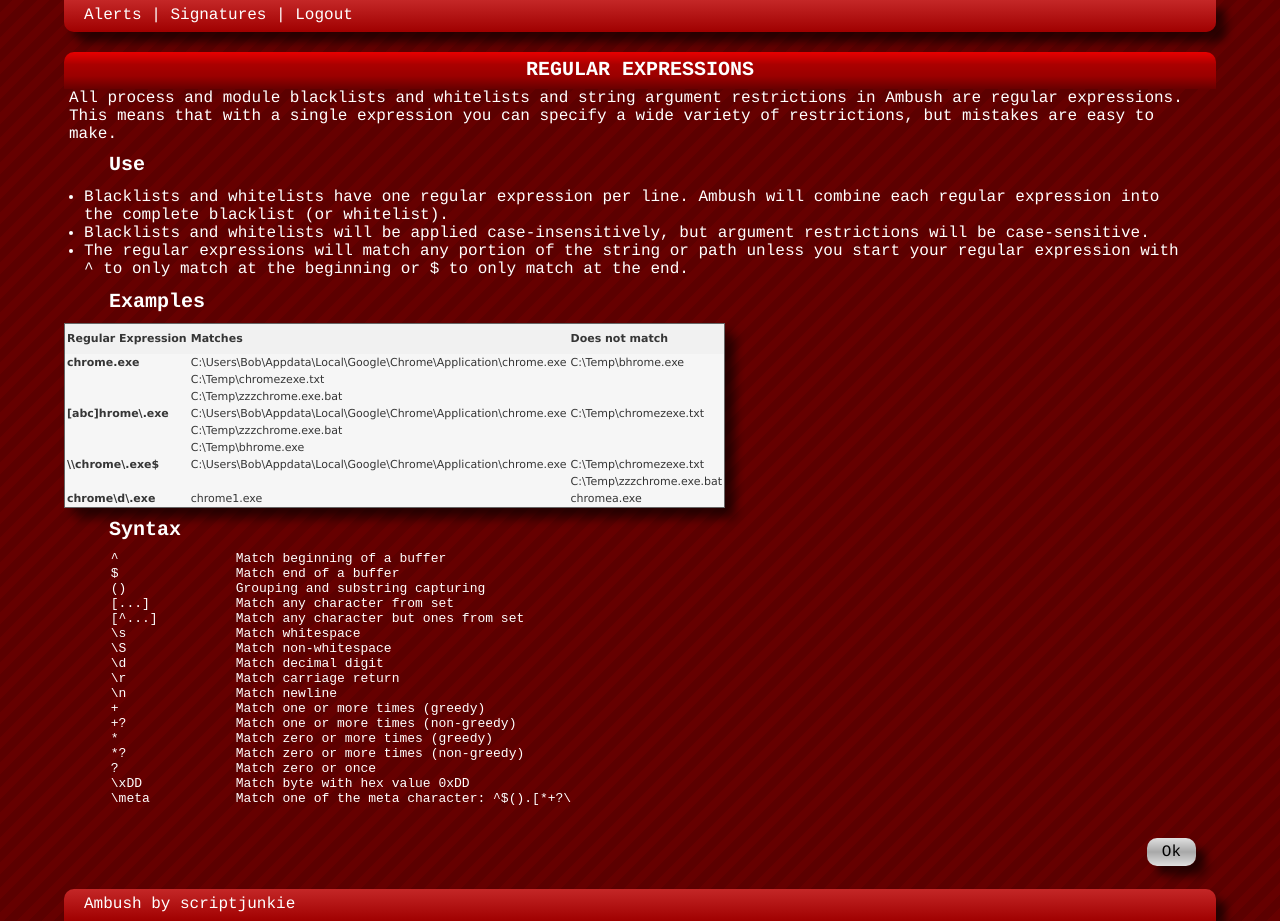
After one commit to scriptjunkie/Ambush, a Rails app: page /documentation/regex in a window 1280 px wide. The commit adds this page. Run offline with Rails 7, Linux system fonts and the light colour scheme; the visitor is signed in with stand-in values (Sample User, id 1); style sheets or scripts are compiled from the project's sources; parts of the project's set-up code (start-up, migrations or seed data) failed here and were passed over.

Commit message:
Document regular expressions in-app. Make blacklists match documentation.

```diff
--- a/server/app/assets/javascripts/signature_sets.js
+++ b/server/app/assets/javascripts/signature_sets.js
@@ -98,15 +98,15 @@ function subtypeChange(i, arg){
 	}else if(val == "range"){
 		$('#restrictval'+i).html('<input name="val'+i+'" value="0" size=10></input>-<input name="subval'+i+'" value="0xFFFFFFFF" size=10></input>');
 	}else if(val == "RegExp"){
-		$('#restrictval'+i).html('<input name="val'+i+'" value="^.*RegExp$" size=20></input>');
+		$('#restrictval'+i).html('<input name="val'+i+'" value="^.*RegExp$" size=20></input> <a href=../documentation/regex target=_blank>?</a>');
 	}else if(val == "pointer"){
 		$('#restrictval'+i).html('<input name="val'+i+'" value="0" type="hidden"></input><input type="text" name="subval'+i+'" value="0x40" title="A memory protection constant, like PAGE_EXECUTE_READWRITE or a bitmask of possible memory protection values of the memory pointed to"></input>');
 		//Set up the tooltip
 		$("input[name=subval"+i+"]").tooltip({ position: "center right", effect: "fade", opacity: 0.8 });
 	}else if(val == "VAL"){
-		$('#restrictval'+i).html('<input name="val'+i+'" value="^\\x00\\xff*RegExp$" size=20></input> Size:<input name="blobval'+i+'" value="0" size=5></input>');
+		$('#restrictval'+i).html('<input name="val'+i+'" value="^\\x00\\xff*RegExp$" size=20></input> <a href=../documentation/regex target=_blank class=visible>?</a> Size:<input name="blobval'+i+'" value="0" size=5></input>');
 	}else if(val == "ARG"){
-		var html = '<input name="val'+i+'" value="^\\x00\\xff*RegExp$" size=20></input> Size arg:<select id="sels'+i+'" name="blobval'+i+'">';
+		var html = '<input name="val'+i+'" value="^\\x00\\xff*RegExp$" size=20></input> <a href=../documentation/regex target=_blank class=visible>?</a> Size arg:<select id="sels'+i+'" name="blobval'+i+'">';
 		for(j=0; j<=$('#typerow').children().length - 2; j++)
 			if(j != i)
 				html += '<option value="'+j+'">'+j+'</option>';
--- a/server/app/assets/stylesheets/application.css
+++ b/server/app/assets/stylesheets/application.css
@@ -70,7 +70,7 @@ margin-right: auto;
 margin-bottom: 20px;
 position:relative;
 }
-p, span {
+p, span, ul{
 margin: 0px;
 padding:2px 20px;
 color: white;
@@ -163,6 +163,9 @@ padding:5px;
 table a {
 color: #333333;
 text-decoration:none;
+}
+a.visible {
+text-decoration:underline;
 }
 table a:hover {
 text-decoration:underline;
--- a/server/app/controllers/signature_sets_controller.rb
+++ b/server/app/controllers/signature_sets_controller.rb
@@ -116,4 +116,11 @@ class SignatureSetsController < ApplicationController
 		@signature_set.destroy
 		respond_with({:message => 'Signature Set successfully destroyed!'}, :location => nil)
 	end
+
+	# GET /documentation/regex
+	def regexinfo
+		respond_to do |format|
+			format.html # regexinfo.html.erb
+		end
+	end
 end
--- a/server/app/helpers/application_helper.rb
+++ b/server/app/helpers/application_helper.rb
@@ -16,4 +16,13 @@ module ApplicationHelper
 			end
 		end
 	end
+
+	# turns a regex list from display format (multiline) to a lowercase regex
+	# also null pads to 4 byte alignment
+	def self.splitregex(str)
+		return "\x00\x00\x00\x00".encode('binary') if str == nil or str.chomp == ''
+		newstr = '(' + str.chomp.gsub(/\r\n/,'|').gsub(/\n/,'|') + ')'
+		newstr = newstr.downcase.encode("UTF-16LE").force_encoding('binary')
+		newstr = newstr + ("\x00" * (4 - (newstr.length % 4)))
+	end
 end
--- a/server/app/models/signature_set.rb
+++ b/server/app/models/signature_set.rb
@@ -69,8 +69,7 @@ class SignatureSet < ActiveRecord::Base
 		self.serial = 1 if self.serial == nil
 		out = [@@signature_version, self.serial].pack('eV')
 		reserved = '' # not currently used
-		blist = self.procblacklist.to_s.encode("UTF-16LE").force_encoding('binary')
-		blist = blist + ("\x00" * (4 - (blist.length % 4)) )
+		blist = ApplicationHelper.splitregex(self.procblacklist.to_s) # handles regex formatting, encoding and padding
 
 		dlls = AvailableDll.find(:all,:joins => "INNER JOIN available_functions ON available_functions.available_dll_id = available_dlls.id INNER JOIN actions ON available_functions.id = actions.available_function_id",:select => 'DISTINCT(available_dlls.name),available_dlls.*')
 		numdlls = 0
--- a/server/app/views/signature_sets/_form.html.erb
+++ b/server/app/views/signature_sets/_form.html.erb
@@ -22,7 +22,7 @@
 		<tr><td>Export as YAML</td><td><a href="/signature_sets/<%= @signature_set.id %>/yaml">Download</a></td></tr>
 		<tr><td>Alert aggregator (syslog)</td><td><%= text_field :signature_set, :aggregator %></td></tr>
 		<tr><td>Aggregator port (default 514)</td><td><%= text_field :signature_set, :aggregator_port %></td></tr>
-		<tr><td>Process blacklist</td><td><%= text_area :signature_set, :procblacklist %></td></tr>
+		<tr><td>Process blacklist (<a href="../../documentation/regex" target="_blank" class="visible">regular expressions</a>) </td><td><%= text_area :signature_set, :procblacklist %></td></tr>
 	</tbody>
 	<tfoot><tr><td colspan="2">  </td></tr></tfoot>
 </table>
--- /dev/null
+++ b/server/app/views/signature_sets/regexinfo.html.erb
@@ -0,0 +1,50 @@
+
+<div class="content">
+	<div class="caption">Regular Expressions</div>
+	<div class="contenttext">
+	<p>All process and module blacklists and whitelists and string argument restrictions in Ambush are regular expressions. This means that with a single expression you can specify a wide variety of restrictions, but mistakes are easy to make.</p>
+	<h3>Use</h3>
+	<p><ul><li>Blacklists and whitelists have one regular expression per line. Ambush will combine each regular expression into the complete blacklist (or whitelist).</li>
+	<li>Blacklists and whitelists will be applied case-insensitively, but argument restrictions will be case-sensitive.</li>
+	<li>The regular expressions will match any portion of the string or path unless you start your regular expression with ^ to only match at the beginning or $ to only match at the end.</li>
+	</ul></p>
+	<h3>Examples</h3>
+
+<table class="sortable" >
+	<thead><tr><th scope="col">Regular Expression</th><th scope="col">Matches</th><th scope="col">Does not match</th></tr></thead>
+	<tbody>
+		<tr><th>chrome.exe</th><td>C:\Users\Bob\Appdata\Local\Google\Chrome\Application\chrome.exe</td><td>C:\Temp\bhrome.exe</td></tr>
+		<tr><th></th><td>C:\Temp\chromezexe.txt</td><td></td></tr>
+		<tr><th></th><td>C:\Temp\zzzchrome.exe.bat</td><td></td></tr>
+		<tr><th>[abc]hrome\.exe</th><td>C:\Users\Bob\Appdata\Local\Google\Chrome\Application\chrome.exe</td><td>C:\Temp\chromezexe.txt</td></tr>
+		<tr><th></th><td>C:\Temp\zzzchrome.exe.bat</td><td></td></tr>
+		<tr><th></th><td>C:\Temp\bhrome.exe</td><td></td></tr>
+		<tr><th>\\chrome\.exe$</th><td>C:\Users\Bob\Appdata\Local\Google\Chrome\Application\chrome.exe</td><td>C:\Temp\chromezexe.txt</td></tr>
+		<tr><th></th><td></td><td>C:\Temp\zzzchrome.exe.bat</td></tr>
+		<tr><th>chrome\d\.exe</th><td>chrome1.exe</td><td>chromea.exe</td></tr>
+	</tbody>
+</table>
+	<h3>Syntax</h3>
+	<pre>      ^               Match beginning of a buffer
+      $               Match end of a buffer
+      ()              Grouping and substring capturing
+      [...]           Match any character from set
+      [^...]          Match any character but ones from set
+      \s              Match whitespace
+      \S              Match non-whitespace
+      \d              Match decimal digit
+      \r              Match carriage return
+      \n              Match newline
+      +               Match one or more times (greedy)
+      +?              Match one or more times (non-greedy)
+      *               Match zero or more times (greedy)
+      *?              Match zero or more times (non-greedy)
+      ?               Match zero or once
+      \xDD            Match byte with hex value 0xDD
+      \meta           Match one of the meta character: ^$().[*+?\
+      </pre>
+	</div>
+</div>
+<div class="content">
+<span class="right"><span class="button" onclick="window.close()">Ok</span></span>
+</div>
--- a/server/app/views/signature_sets/show.html.erb
+++ b/server/app/views/signature_sets/show.html.erb
@@ -10,10 +10,10 @@ dlls = '<%= h(AvailableDll.all(:order => "name").map{|ad| ad.name}.join(',')) %>
 
 <div id="lists" class="modal">
 	<h2>Blacklist</h2>
-	<p class="dialog">List filenames or paths to exclude, one per line:</p>
+	<p class="dialog">List filenames or path <a href="../documentation/regex" target="_blank" class="visible">regex's</a> to exclude, one per line:</p>
 	<textarea id="blacklistarea" rows=5 class="list"></textarea>
 	<h2>Whitelist</h2>
-	<p class="dialog">List filenames or paths to include, or leave blank to include all others:</p>
+	<p class="dialog">List filenames or path <a href="../documentation/regex" target="_blank" class="visible">regex's</a> to include, or leave blank to include all others:</p>
 	<textarea id="whitelistarea" rows=5 class="list"></textarea>
 	<p class="dialog">
 		<button class="close" onclick="applyLists()"> Ok </button>
--- a/server/config/routes.rb
+++ b/server/config/routes.rb
@@ -15,6 +15,7 @@ Ambush::Application.routes.draw do
   match 'signup' => 'users#new', :as => :signup
   match 'logout' => 'sessions#destroy'
   match 'login' => 'sessions#new'
+  match 'documentation/regex' => 'signature_sets#regexinfo'
   match 'installer_sig' => 'signature_sets#installer_sig'
 
   resources :signature_sets
```
Also changed, not shown: server/app/models/action.rb (+4 -13 lines).
